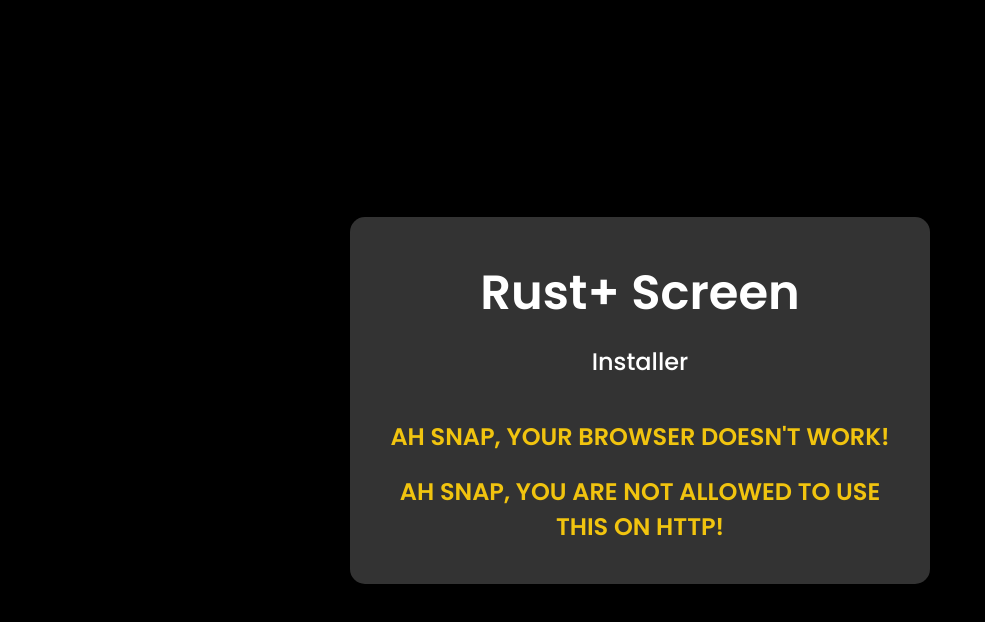
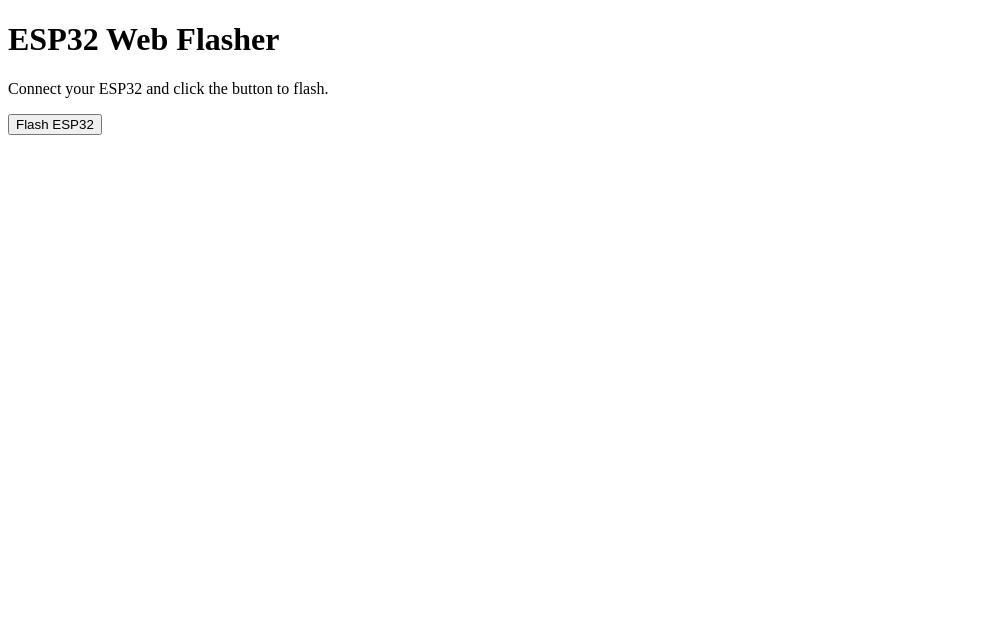
Before and after one commit to Fakemayham084/web-flasher, a plain HTML site: page index.html in a window 1280 px wide. Shown: the whole page, without its empty margins (0-985 px from the left). Drawn offline with Linux system fonts and the light colour scheme.

```diff
--- a/firmware.json
+++ b/firmware.json
@@ -1,5 +1,5 @@
 {
-    "name": "ESP32 Firmware",
+    "name": "Rust+ Screen Firmware",
     "version": "1.0",
     "builds": [
         {
--- a/index.html
+++ b/index.html
@@ -1,98 +1,15 @@
 <!DOCTYPE html>
-<html lang="en">
+<html>
 <head>
-  <meta charset="UTF-8">
-  <meta name="viewport" content="width=device-width, initial-scale=1.0">
-  <title>Rust+ Web Installer</title>
-  <link href="https://fonts.googleapis.com/css2?family=Poppins:wght@500;600&display=swap" rel="stylesheet">
-  <style>
-    body, html {
-      margin: 0;
-      padding: 0;
-      height: 100%;
-      background-color: black;
-      display: flex;
-      justify-content: center;
-      align-items: center;
-      color: white;
-      font-family: 'Poppins', sans-serif;
-    }
-
-    .container {
-      text-align: center;
-      background-color: #333;
-      padding: 40px;
-      border-radius: 15px;
-      box-shadow: 0 8px 15px rgba(0, 0, 0, 0.5);
-      max-width: 500px;
-      width: 100%;
-      display: flex;
-      flex-direction: column;
-      align-items: center;
-    }
-
-    .title {
-      font-size: 48px;
-      font-weight: 600;
-      margin-bottom: 15px;
-      color: #ffffff;
-    }
-
-    .install-label {
-      font-size: 24px;
-      font-weight: 500;
-      margin-bottom: 20px;
-      color: white;
-    }
-
-    esp-web-install-button {
-      --esp-tools-button-color: #e74c3c;
-      --esp-tools-button-text-color: white;
-      --esp-tools-button-border-radius: 5px;
-      --esp-tools-button-font-size: 50px;
-      --esp-tools-button-padding: 25px 50px;
-      font-family: 'Poppins', sans-serif;
-      font-weight: 1;
-      cursor: pointer;
-      text-transform: uppercase;
-      transition: background-color 0.3s ease, box-shadow 0.3s ease;
-    }
-
-    esp-web-install-button:hover {
-      --esp-tools-button-color: #c0392b;
-    }
-
-    esp-web-install-button:active {
-      --esp-tools-button-color: #e74c3c;
-    }
-
-    esp-web-install-button span {
-      display: block;
-      font-size: 24px;
-      color: #f1c40f;
-      margin-top: 20px;
-      font-weight: bold;
-    }
-  </style>
+    <title>ESP32 Web Flasher</title>
+    <script type="module" src="https://unpkg.com/esp-web-tools@8.0.3/dist/web/install-button.js"></script>
 </head>
 <body>
+    <h1>ESP32 Web Flasher</h1>
+    <p>Connect your ESP32 and click the button to flash.</p>
 
-  <div class="container">
-    <div class="title">Rust+ Screen</div>
-    <div class="install-label">Installer</div>
-    <!-- ESP Web Tools Button with Custom Messages -->
-    <esp-web-install-button
-      manifest="https://fakemayham084.github.io/web-flasher/manifest.json"
-    >
-      <span slot="unsupported">Ah snap, your browser doesn't work!</span>
-      <span slot="not-allowed">Ah snap, you are not allowed to use this on HTTP!</span>
+    <esp-web-install-button manifest="https://fakemayham084.github.io/web-flasher/firmware.json">
+        <button slot="activate">Flash ESP32</button>
     </esp-web-install-button>
-  </div>
-
-  <script
-    type="module"
-    src="https://unpkg.com/esp-web-tools@10/dist/web/install-button.js?module"
-  ></script>
-
 </body>
 </html>
```
